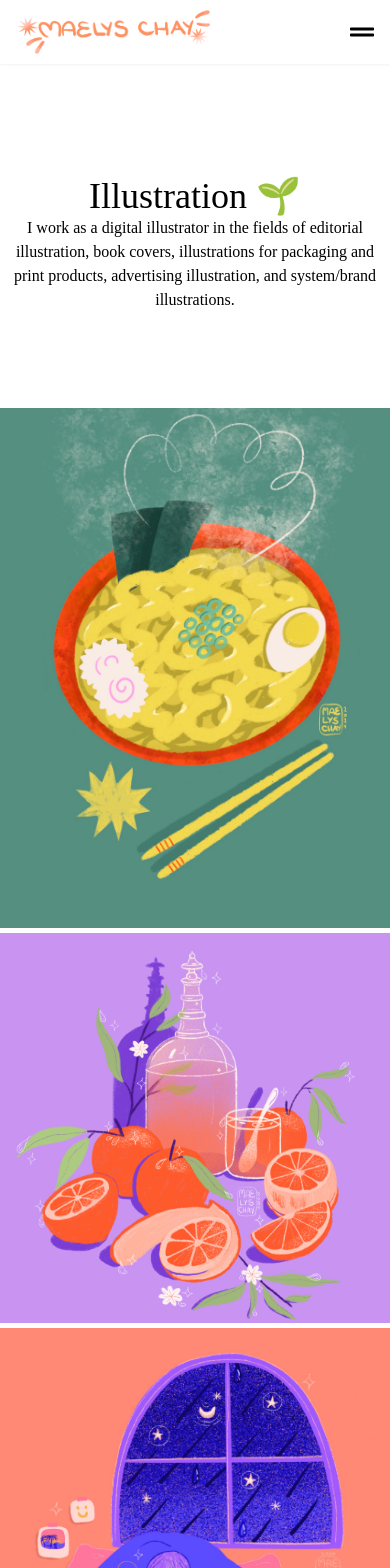
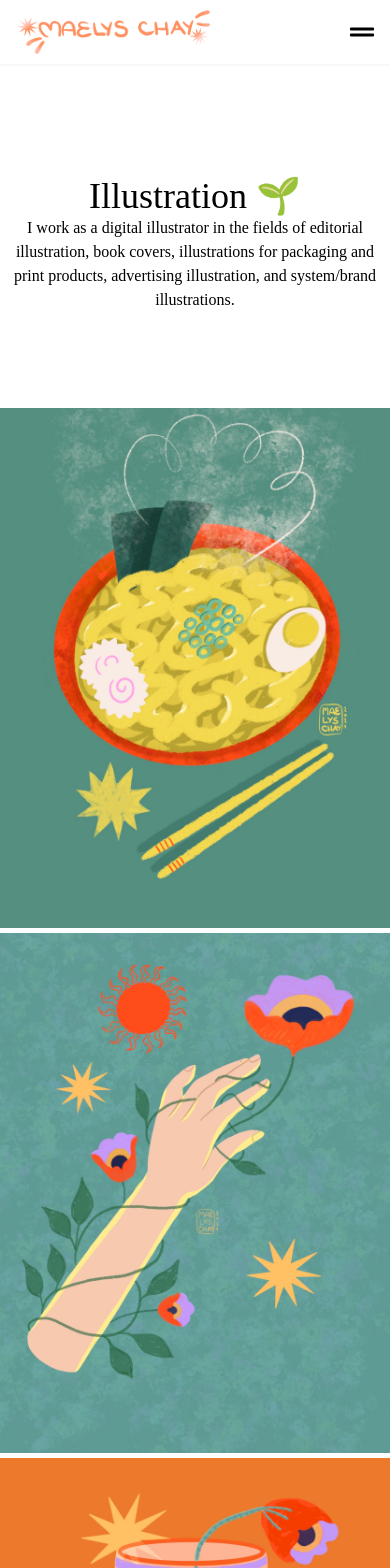
Before and after one commit to philsmithies/maelys_portfolio, a Next.js app in the folder web/: page /illustration in a window 390 px wide. Shown: the top 1568 px of the page. Built offline with nearby package versions, Linux system fonts and the light colour scheme.

Commit message:
refactored masonary grid

```diff
--- a/web/components/IllustrationGrid.tsx
+++ /dev/null
@@ -1,93 +0,0 @@
-import Masonry, { ResponsiveMasonry } from "react-responsive-masonry";
-
-const IllustrationGrid = (): JSX.Element => {
-  return (
-    <>
-      <ResponsiveMasonry
-        columnsCountBreakPoints={{ 350: 1, 750: 2, 900: 3 }}
-        className="z-0 pt-24 pb-24"
-      >
-        <Masonry gutter={5}>
-          <img
-            src="/images/portfolio7.jpg"
-            alt="image"
-            className="hover:cursor-pointer"
-          />
-          <img
-            src="/images/portfolio6.jpg"
-            alt="image"
-            className="hover:cursor-pointer hover:opacity-50"
-          />
-          {/* Children */}
-          <img
-            src="/images/portfolio4.jpg"
-            alt="image"
-            className="hover:cursor-pointer hover:opacity-50"
-          />
-          <img
-            src="/images/portfolio9.jpg"
-            alt="image"
-            className="hover:cursor-pointer hover:opacity-50"
-          />
-          <img
-            src="/images/portfolio3.jpg"
-            alt="image"
-            className="hover:cursor-pointer hover:opacity-50"
-          />
-          <img
-            src="/images/portfolio2.jpg"
-            alt="image"
-            className="hover:cursor-pointer hover:opacity-50"
-          />
-          <img
-            src="/images/portfolio7.jpg"
-            alt="image"
-            className="hover:cursor-pointer hover:opacity-50"
-          />
-          <img
-            src="/images/portfolio10.jpg"
-            alt="image"
-            className="hover:cursor-pointer hover:opacity-50"
-          />
-          <img
-            src="/images/portfolio1.jpg"
-            alt="image"
-            className="hover:cursor-pointer hover:opacity-50"
-          />
-          <img
-            src="/images/portfolio11.jpg"
-            alt="image"
-            className="hover:cursor-pointer hover:opacity-50"
-          />
-          <img
-            src="/images/portfolio12.jpg"
-            alt="image"
-            className="hover:cursor-pointer hover:opacity-50"
-          />
-          <img
-            src="/images/portfolio13.jpg"
-            alt="image"
-            className="hover:cursor-pointer hover:opacity-50"
-          />
-          <img
-            src="/images/portfolio14.jpg"
-            alt="image"
-            className="hover:cursor-pointer hover:opacity-50"
-          />
-          <img
-            src="/images/portfolio16.jpg"
-            alt="image"
-            className="hover:cursor-pointer hover:opacity-50"
-          />
-          <img
-            src="/images/portfolio17.jpg"
-            alt="image"
-            className="hover:cursor-pointer hover:opacity-50"
-          />
-        </Masonry>
-      </ResponsiveMasonry>
-    </>
-  );
-};
-
-export default IllustrationGrid;
--- a/web/components/HomePageGrid.jsx
+++ b/web/components/ImageMasonary.jsx
@@ -2,33 +2,9 @@ import Masonry, { ResponsiveMasonry } from "react-responsive-masonry";
 import { useState } from "react";
 import { FaArrowLeft, FaArrowRight } from "react-icons/fa";
 
-const HomePageGrid = () => {
+const HomePageGrid = ({ images }) => {
   const [lightboxDisplay, setLightBoxDisplay] = useState(false);
   const [imageToShow, setImageToShow] = useState("");
-
-  const image7 = "/images/portfolio7.jpg";
-  const image8 = "/images/portfolio8.jpg";
-  const image9 = "/images/portfolio9.jpg";
-  const image10 = "/images/portfolio10.jpg";
-  const image11 = "/images/portfolio11.jpg";
-  const image12 = "/images/portfolio12.jpg";
-  const image13 = "/images/portfolio13.jpg";
-  const image14 = "/images/portfolio14.jpg";
-  const image15 = "/images/portfolio15.jpg";
-  const image16 = "/images/portfolio16.jpg";
-
-  const images = [
-    image7,
-    image8,
-    image9,
-    image10,
-    image11,
-    image12,
-    image13,
-    image14,
-    image15,
-    image16,
-  ];
 
   const hideLightBox = () => {
     document.body.style.overflow = "unset";
@@ -80,10 +56,7 @@ const HomePageGrid = () => {
       ) : (
         ""
       )}
-      <ResponsiveMasonry
-        columnsCountBreakPoints={{ 350: 1, 750: 2, 900: 3 }}
-        className="px-12"
-      >
+      <ResponsiveMasonry columnsCountBreakPoints={{ 350: 1, 750: 2, 900: 3 }}>
         <Masonry gutter={5}>
           {images.map((image, key) => (
             <img
--- a/web/components/Motion.tsx
+++ /dev/null
@@ -1,48 +0,0 @@
-import { Parallax, ParallaxLayer } from "@react-spring/parallax";
-import HomePageGrid from "./HomePageGrid";
-
-import React from "react";
-
-const Motion = (): JSX.Element => {
-  return (
-    <div className="bg-teal-500">
-      <Parallax pages={2} style={{ left: "0" }}>
-        <ParallaxLayer
-          offset={0}
-          speed={2.5}
-          style={{
-            display: "flex",
-            justifyContent: "center",
-            alignItems: "center",
-          }}
-        >
-          <div className="flex w-full flex-col">
-            <div className="top-[200px] h-screen w-full bg-[url('/images/portfolio8.jpg')] bg-cover">
-              <h1 className="pl-40 pt-40 font-serif text-6xl text-white">
-                Big Heart
-              </h1>
-              <h1 className="pl-20 font-serif text-6xl">Big Drawings</h1>
-            </div>
-          </div>
-        </ParallaxLayer>
-
-        <ParallaxLayer offset={1} speed={2} />
-
-        <ParallaxLayer
-          offset={1}
-          speed={0.5}
-          style={{
-            display: "flex",
-            justifyContent: "center",
-            alignItems: "center",
-            color: "white",
-          }}
-        >
-          <HomePageGrid />
-        </ParallaxLayer>
-      </Parallax>
-    </div>
-  );
-};
-
-export default Motion;
--- a/web/pages/illustration.tsx
+++ b/web/pages/illustration.tsx
@@ -1,6 +1,30 @@
-import IllustrationGrid from "../components/IllustrationGrid";
+import ImageMasonary from "../components/ImageMasonary";
 
 const Illustration = (): JSX.Element => {
+  const image7 = "/images/portfolio7.jpg";
+  const image8 = "/images/portfolio8.jpg";
+  const image9 = "/images/portfolio9.jpg";
+  const image10 = "/images/portfolio10.jpg";
+  const image11 = "/images/portfolio11.jpg";
+  const image12 = "/images/portfolio12.jpg";
+  const image13 = "/images/portfolio13.jpg";
+  const image14 = "/images/portfolio14.jpg";
+  const image15 = "/images/portfolio15.jpg";
+  const image16 = "/images/portfolio16.jpg";
+
+  const images = [
+    image7,
+    image8,
+    image9,
+    image10,
+    image11,
+    image12,
+    image13,
+    image14,
+    image15,
+    image16,
+  ];
+
   return (
     <>
       <div className="mx-auto flex max-w-3xl flex-col pt-24 text-center">
@@ -11,7 +35,9 @@ const Illustration = (): JSX.Element => {
           products, advertising illustration, and system/brand illustrations.
         </p>
       </div>
-      <IllustrationGrid />
+      <div className="z-0 pt-24 pb-24">
+        <ImageMasonary images={images} />
+      </div>
     </>
   );
 };
--- a/web/pages/index.jsx
+++ b/web/pages/index.jsx
@@ -1,4 +1,4 @@
-import HomePageGrid from "../components/HomePageGrid";
+import ImageMasonary from "../components/ImageMasonary";
 import Image from "next/image";
 import ContactForm from "../components/ContactForm";
 import Link from "next/link";
@@ -7,6 +7,30 @@ import { motion, useViewportScroll } from "framer-motion";
 import { FaArrowCircleUp } from "react-icons/fa";
 
 const Index = () => {
+  const image7 = "/images/portfolio7.jpg";
+  const image8 = "/images/portfolio8.jpg";
+  const image9 = "/images/portfolio9.jpg";
+  const image10 = "/images/portfolio10.jpg";
+  const image11 = "/images/portfolio11.jpg";
+  const image12 = "/images/portfolio12.jpg";
+  const image13 = "/images/portfolio13.jpg";
+  const image14 = "/images/portfolio14.jpg";
+  const image15 = "/images/portfolio15.jpg";
+  const image16 = "/images/portfolio16.jpg";
+
+  const images = [
+    image7,
+    image8,
+    image9,
+    image10,
+    image11,
+    image12,
+    image13,
+    image14,
+    image15,
+    image16,
+  ];
+
   const [showScroll, setShowScroll] = useState(false);
   const { scrollY } = useViewportScroll();
 
@@ -53,9 +77,9 @@ const Index = () => {
           </div>
         </div>
         <div className="my-40 mx-auto w-full">
-          <div className="mx-auto mt-52 max-w-6xl md:mt-0 ">
+          <div className="mx-auto mt-52 max-w-6xl px-12 md:mt-0">
             <h1 className="pb-10 text-center text-4xl">My Work</h1>
-            <HomePageGrid />
+            <ImageMasonary images={images} />
           </div>
           <div className="mx-auto flex max-w-4xl flex-col items-center justify-center pt-24 md:flex-row">
             <div className="mx-auto flex h-60 w-4/12 flex-col justify-between self-start text-center md:mx-0 md:text-left">
```
